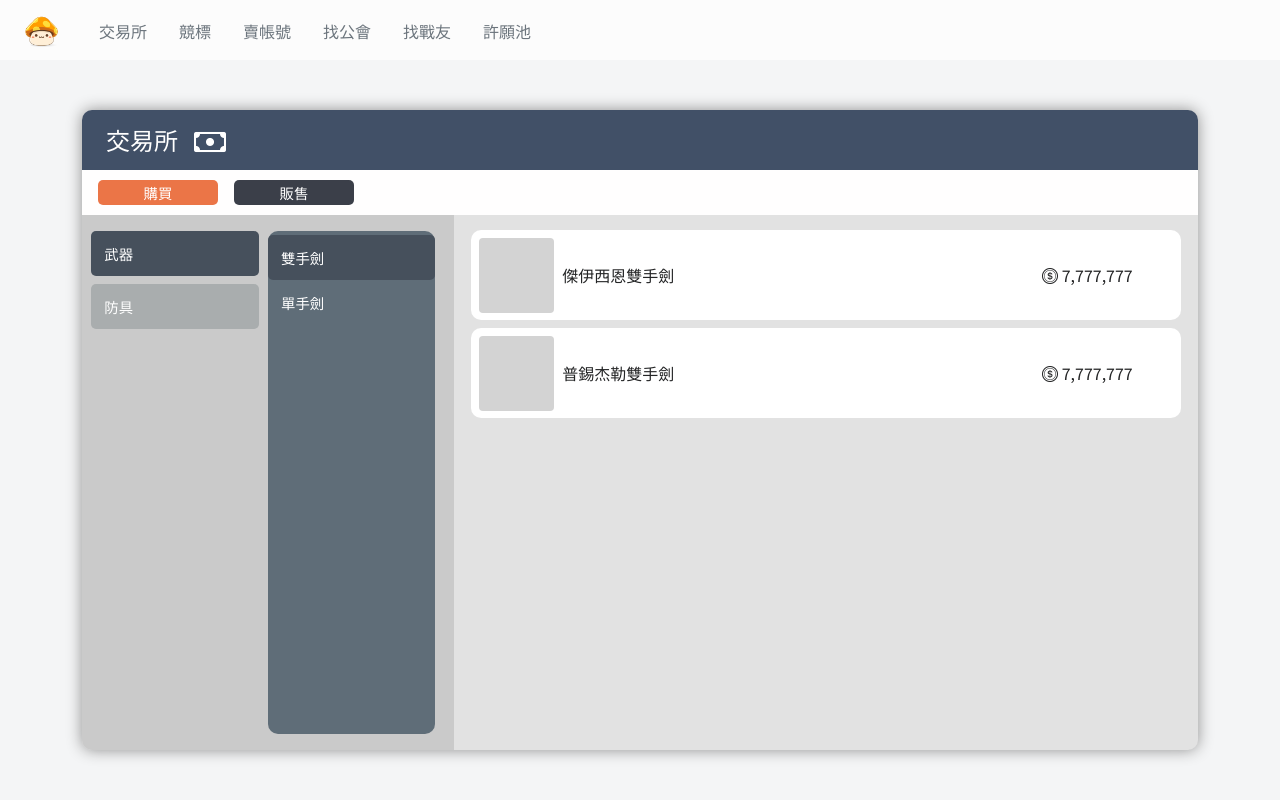
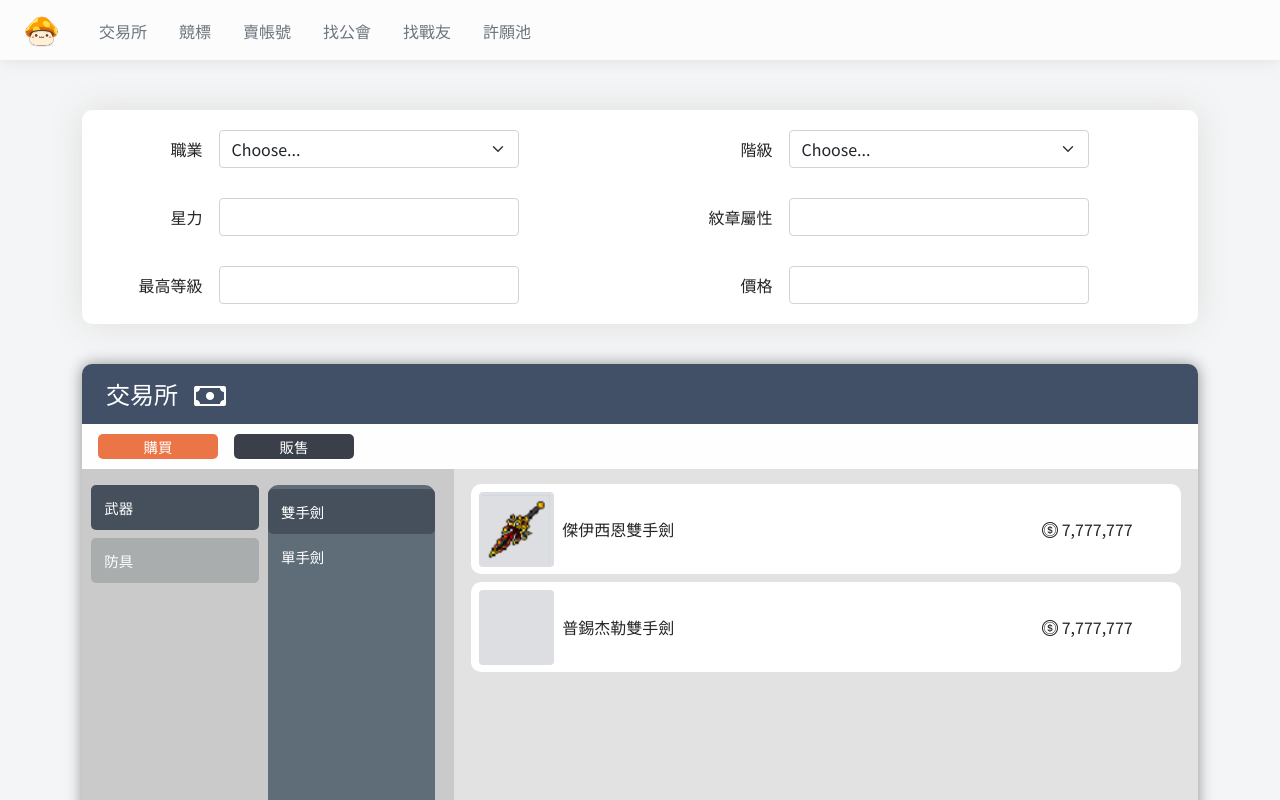
Before and after one commit to KenZhi0919/maple-system, a Vue app: page /itemexchange in a window 1280 px wide. Shown: the top 800 px of the page. Built offline with nearby package versions, Linux system fonts and the light colour scheme.

Commit message:
[item-exchange] [feat] 新增搜尋列

```diff
--- a/src/App.vue
+++ b/src/App.vue
@@ -1,7 +1,7 @@
 <template>
   <app-nav />
 
-  <div class="content">
+  <div class="content" style="margin-top: 60px">
     <router-view />
   </div>
 </template>
--- a/src/components/app-nav/index.vue
+++ b/src/components/app-nav/index.vue
@@ -61,5 +61,9 @@ export default defineComponent({
 .navbar {
   height: 60px;
   background-color: #fcfcfc;
+  position: fixed;
+  width: 100%;
+  top: 0;
+  box-shadow: 0 0 15px #dfdede;
 }
 </style>
--- a/src/components/index.ts
+++ b/src/components/index.ts
@@ -1,2 +1,4 @@
 export { default as AppNav } from "./app-nav/index.vue";
 export { default as InputRadio } from "./input-radio/index.vue";
+export { default as InputText } from "./input-text/index.vue";
+export { default as InputSelect } from "./input-select/index.vue";
--- a/src/components/input-radio/index.vue
+++ b/src/components/input-radio/index.vue
@@ -4,13 +4,14 @@
       ref="input"
       type="radio"
       class="radio-btn"
+      v-model="test"
       :checked="isChecked"
       :name="name"
       :id="id"
       :value="value"
       :class="inputClass"
       :style="inputStyle"
-      @change="changeHandler"
+      @input="changeHandler"
     />
     <label
       :for="id"
@@ -43,15 +44,18 @@ export default defineComponent({
     //
   },
   data() {
-    return {};
+    return {
+      test: "123",
+    };
   },
   methods: {
     clickHandler() {
       (this.$refs.input as HTMLInputElement).click();
     },
     changeHandler() {
-      this.$emit("input", this.value);
-      this.$emit("change", this.value);
+      console.log(this.test);
+      this.$emit("input", this.test);
+      // this.$emit("change", value);
     },
   },
   computed: {
--- /dev/null
+++ b/src/components/input-select/index.vue
@@ -0,0 +1,37 @@
+<template>
+  <select class="form-select" id="validationCustom04" required>
+    <option selected disabled value="">Choose...</option>
+    <option>...</option>
+  </select>
+</template>
+
+<script lang="ts">
+import { defineComponent } from "vue";
+
+export default defineComponent({
+  name: "InputText",
+  props: {
+    value: String,
+    inputClass: String,
+    inputStyle: Object || String,
+    labelClass: String,
+    labelStyle: Object || String,
+  },
+  setup() {
+    //
+  },
+  data() {
+    return {};
+  },
+  methods: {},
+  computed: {
+    //
+  },
+});
+</script>
+
+<style scoped>
+.form-select {
+  max-width: 300px;
+}
+</style>
--- /dev/null
+++ b/src/components/input-text/index.vue
@@ -0,0 +1,42 @@
+<template>
+  <input
+    ref="input"
+    type="text"
+    class="form-control"
+    :class="inputClass"
+    :style="inputStyle"
+    :value="value"
+    @input="$emit('input', $event.target.value)"
+  />
+</template>
+
+<script lang="ts">
+import { defineComponent } from "vue";
+
+export default defineComponent({
+  name: "InputText",
+  props: {
+    value: String,
+    inputClass: String,
+    inputStyle: Object || String,
+    labelClass: String,
+    labelStyle: Object || String,
+  },
+  setup() {
+    //
+  },
+  data() {
+    return {};
+  },
+  methods: {},
+  computed: {
+    //
+  },
+});
+</script>
+
+<style scoped>
+.form-control {
+  max-width: 300px;
+}
+</style>
--- /dev/null
+++ b/src/views/item-exchange/components/index.ts
@@ -0,0 +1 @@
+export { default as SearchPannel } from "./search-pannel.vue";
--- /dev/null
+++ b/src/views/item-exchange/components/search-pannel.vue
@@ -0,0 +1,85 @@
+<template>
+  <div class="search-pannel">
+    <div class="row">
+      <div class="col-6 d-flex">
+        <div class="col-3 d-flex justify-content-end align-self-center pe-3">
+          職業
+        </div>
+        <div class="col-9 align-self-center"><input-select /></div>
+      </div>
+
+      <div class="col-6 d-flex">
+        <div class="col-3 d-flex justify-content-end align-self-center pe-3">
+          階級
+        </div>
+        <div class="col-9 align-self-center"><input-select /></div>
+      </div>
+    </div>
+    <div class="row">
+      <div class="col-6 d-flex">
+        <div class="col-3 d-flex justify-content-end align-self-center pe-3">
+          星力
+        </div>
+        <div class="col-9 align-self-center"><input-text /></div>
+      </div>
+      <div class="col-6 d-flex">
+        <div class="col-3 d-flex justify-content-end align-self-center pe-3">
+          紋章屬性
+        </div>
+        <div class="col-9 align-self-center"><input-text /></div>
+      </div>
+    </div>
+    <div class="row">
+      <div class="col-6 d-flex">
+        <div class="col-3 d-flex justify-content-end align-self-center pe-3">
+          最高等級
+        </div>
+        <div class="col-9 align-self-center"><input-text /></div>
+      </div>
+      <div class="col-6 d-flex">
+        <div class="col-3 d-flex justify-content-end align-self-center pe-3">
+          價格
+        </div>
+        <div class="col-9 align-self-center"><input-text /></div>
+      </div>
+    </div>
+  </div>
+</template>
+
+<script lang="ts">
+import { defineComponent } from "vue";
+import { InputSelect, InputText } from "@/components";
+export default defineComponent({
+  name: "SearchPannel",
+  components: { InputSelect, InputText },
+  props: {},
+  setup() {
+    //
+  },
+  data() {
+    return {};
+  },
+  methods: {},
+  computed: {
+    //
+  },
+});
+</script>
+
+<style scoped lang="scss">
+.row {
+  margin-bottom: 30px;
+  &:last-child {
+    margin-bottom: 0;
+  }
+}
+.search-pannel {
+  width: 100%;
+  height: auto;
+  border-radius: 10px;
+  margin-bottom: 40px;
+  padding: 20px 0;
+  background-color: white;
+  box-shadow: 0 0 35px #dfdede;
+}
+</style>
--- a/src/views/item-exchange/index.vue
+++ b/src/views/item-exchange/index.vue
@@ -1,5 +1,6 @@
 <template>
   <div class="container-lg">
+    <search-pannel />
     <div class="trading-cart">
       <!-- title row start -->
       <div class="cart-title-row d-flex align-items-center">
@@ -11,6 +12,7 @@
       <!-- functional row start -->
       <div class="functional-row d-flex align-items-center">
         <input-radio
+          v-model="test"
           id="buy"
           name="functionalBtn"
           value="buy"
@@ -19,6 +21,7 @@
           is-checked
         />
         <input-radio
+          v-model="test"
           id="sell"
           name="functionalBtn"
           value="sell"
@@ -77,6 +80,7 @@
               <div class="item-img-box d-flex align-items-center px-2">
                 <div class="item-img">
                   <!--  -->
+                  <img src="@/assets/images/weapon.png" alt="" />
                 </div>
               </div>
               <div
@@ -112,13 +116,18 @@
 <script lang="ts">
 import { defineComponent } from "vue";
 import { InputRadio } from "@/components";
+import { SearchPannel } from "./components";
+
 export default defineComponent({
   name: "ItemExchange",
   components: {
     InputRadio,
+    SearchPannel,
   },
   data() {
-    return {};
+    return {
+      test: "test",
+    };
   },
 });
 </script>
@@ -182,7 +191,14 @@ export default defineComponent({
             width: 75px;
             height: 75px;
             border-radius: 4px;
-            background-color: rgb(211, 211, 211);
+            background-color: #dcdee1;
+            display: flex;
+            justify-content: center;
+            align-items: center;
+            img {
+              width: 90%;
+              height: 90%;
+            }
           }
         }
       }
```
Also changed, not shown: src/assets/images/weapon.png (added).
